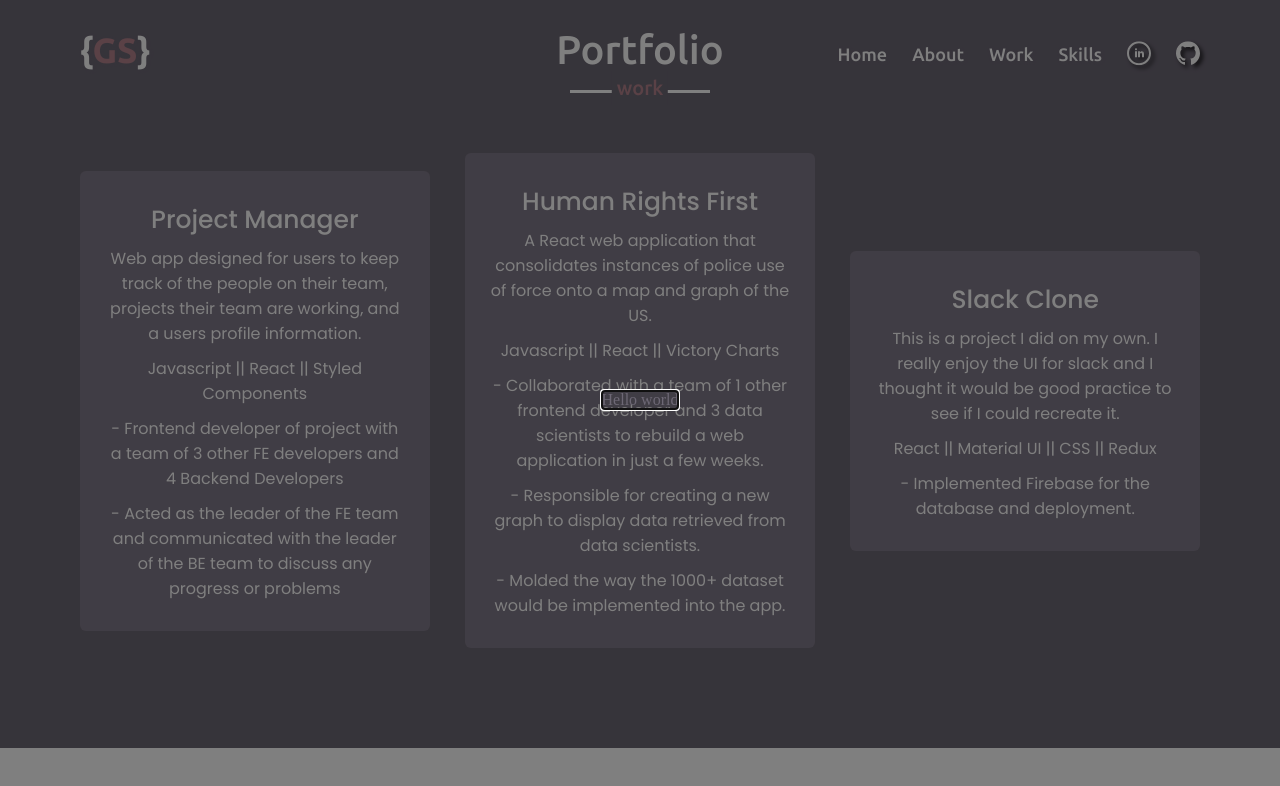
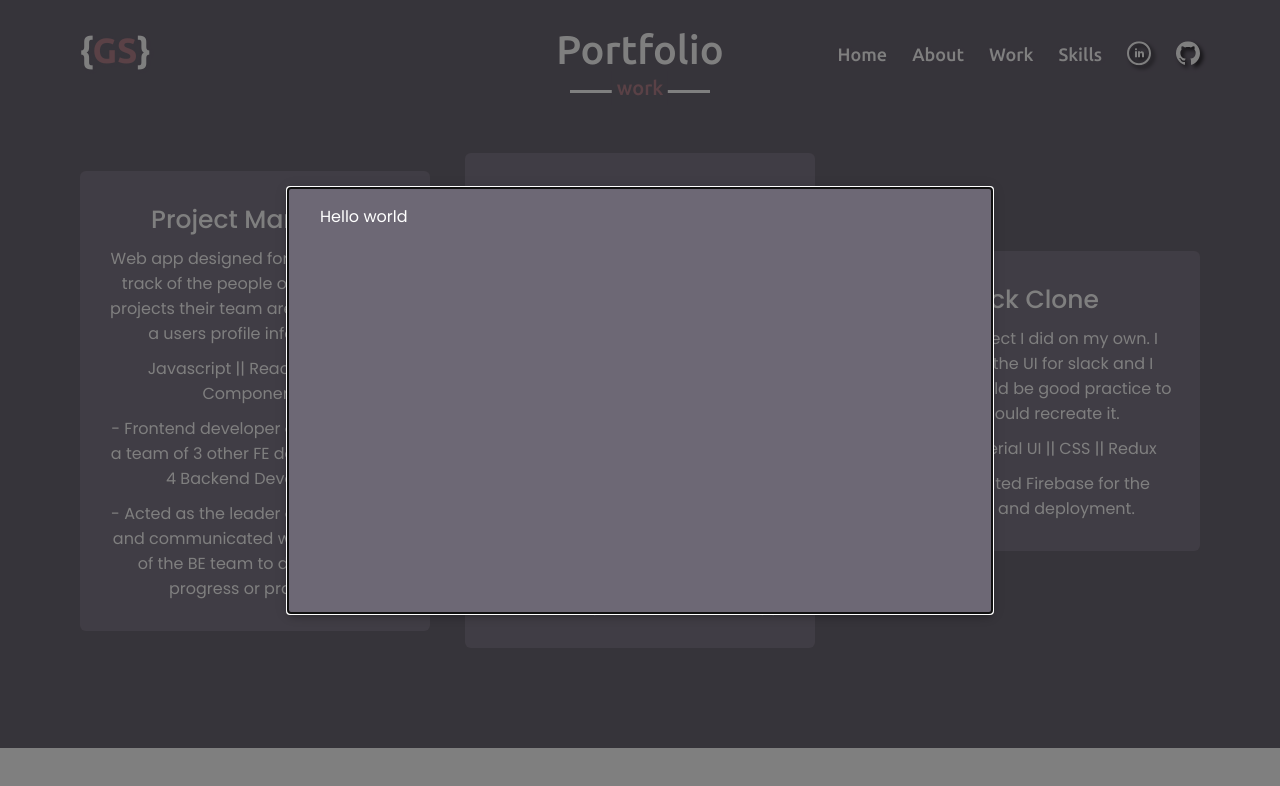
Before and after one commit to galosandoval/portfolio, a React (Create React App) app in the folder react-portfolio/: page / in a window 1280 px wide. Both pictures are taken after a click on the element 254 px from the left and 2401 px from the top of the page. Shown: the part 2001-2787 px from the top of the page. Built offline with nearby package versions, Linux system fonts and the light colour scheme.

Commit message:
embeds video into project 1s modal

```diff
--- a/react-portfolio/package.json
+++ b/react-portfolio/package.json
@@ -11,6 +11,7 @@
     "jquery": "^3.6.0",
     "react": "^17.0.2",
     "react-dom": "^17.0.2",
+    "react-player": "^2.9.0",
     "react-scripts": "4.0.3",
     "web-vitals": "^1.1.2"
   },
--- a/react-portfolio/src/App.js
+++ b/react-portfolio/src/App.js
@@ -2,7 +2,7 @@ import { About } from "./components/About";
 // import { Contact } from "./components/Contact";
 import { Header } from "./components/Header";
 import { Home } from "./components/Home";
-import { Services } from "./components/Services";
+import { Projects } from "./components/Projects";
 import { Skills } from "./components/Skills";
 
 function App() {
@@ -11,7 +11,7 @@ function App() {
       <Header />
       <Home />
       <About />
-      <Services />
+      <Projects />
       <Skills />
       {/* <Contact /> */}
     </div>
--- a/react-portfolio/src/components/ProjectModal.jsx
+++ b/react-portfolio/src/components/ProjectModal.jsx
@@ -3,6 +3,7 @@ import Fade from "@material-ui/core/Fade";
 import Backdrop from "@material-ui/core/Backdrop";
 import { makeStyles } from "@material-ui/core/styles";
 import React, { useState } from "react";
+import ReactPlayer from "react-player"
 
 const useStyles = makeStyles((theme) => ({
   modal: {
@@ -11,15 +12,16 @@ const useStyles = makeStyles((theme) => ({
     justifyContent: "center",
   },
   paper: {
-    backgroundColor: theme.palette.background.paper,
-    border: "2px solid #000",
+    backgroundColor: "#6d6875",
     boxShadow: theme.shadows[5],
     padding: theme.spacing(2, 4, 3),
+    fontFamily: "'Poppins', sans-serif",
+    color: "#fff"
   },
 }));
 
 export const ProjectModal = (props) => {
-    const classes = useStyles();
+  const classes = useStyles();
   const [open, setOpen] = useState(false);
 
   const handleOpen = () => {
@@ -31,7 +33,9 @@ export const ProjectModal = (props) => {
   };
   return (
     <div className="modal">
-        <div className="modal-content" onClick={handleOpen}>{props.data}</div>
+      <div className="modal-content" onClick={handleOpen}>
+        {props.data}
+      </div>
 
       <Modal
         aria-labelledby="transition-modal-title"
@@ -46,7 +50,10 @@ export const ProjectModal = (props) => {
         }}
       >
         <Fade in={open}>
-        <p>Hello world</p>
+          <div className={classes.paper}>
+            <p>Hello world</p>
+            <ReactPlayer playing={true} loop={true} playbackRate={2} url={props.url} />
+          </div>
         </Fade>
       </Modal>
     </div>
--- /dev/null
+++ b/react-portfolio/src/components/Projects.jsx
@@ -0,0 +1,73 @@
+import "./Components.css";
+import { ProjectModal } from "./ProjectModal";
+export const Projects = () => {
+  const project1URL = "https://www.youtube.com/watch?v=Nf-cwwIQqIs"
+  const project1 = (
+    <div className="card">
+      <div className="box">
+        <div className="text">Project Manager</div>
+        <p>
+          Web app designed for users to keep track of the people on their team,
+          projects their team are working, and a users profile information.
+        </p>
+        <p>Javascript || React || Styled Components</p>
+        <p>
+          - Frontend developer of project with a team of 3 other FE developers
+          and 4 Backend Developers
+        </p>
+        <p>
+          - Acted as the leader of the FE team and communicated with the leader
+          of the BE team to discuss any progress or problems
+        </p>
+      </div>
+    </div>
+  );
+  const project2 = (
+    <div className="card">
+      <div className="box">
+        <div className="text">Human Rights First</div>
+        <p>
+          A React web application that consolidates instances of police use of
+          force onto a map and graph of the US.
+        </p>
+        <p>Javascript || React || Victory Charts</p>
+        <p>
+          - Collaborated with a team of 1 other frontend developer and 3 data
+          scientists to rebuild a web application in just a few weeks.{" "}
+        </p>
+        <p>
+          - Responsible for creating a new graph to display data retrieved from
+          data scientists.
+        </p>
+        <p>
+          - Molded the way the 1000+ dataset would be implemented into the app.
+        </p>
+      </div>
+    </div>
+  );
+  const project3 = (
+    <div className="card">
+      <div className="box">
+        <div className="text">Slack Clone</div>
+        <p>
+          This is a project I did on my own. I really enjoy the UI for slack and
+          I thought it would be good practice to see if I could recreate it.
+        </p>
+        <p>React || Material UI || CSS || Redux</p>
+        <p>- Implemented Firebase for the database and deployment.</p>
+      </div>
+    </div>
+  );
+  return (
+    <section className="services" id="services">
+      <div className="max-width">
+        <h2 className="title">Portfolio</h2>
+        <div className="serv-content">
+          <ProjectModal url={project1URL} data={project1} />
+          <ProjectModal data={project2} />
+          <ProjectModal data={project3} />
+        </div>
+      </div>
+    </section>
+  );
+};
--- a/react-portfolio/src/components/Services.jsx
+++ /dev/null
@@ -1,150 +0,0 @@
-import "./Components.css";
-import { ProjectModal } from "./ProjectModal";
-export const Services = () => {
-  const project1 = (
-      <div className="card">
-        <div className="box">
-          <div className="text">Project Manager</div>
-          <p>
-            Web app designed for users to keep track of the people on their
-            team, projects their team are working, and a users profile
-            information.
-          </p>
-          <p>Javascript || React || Styled Components</p>
-          <p>
-            - Frontend developer of project with a team of 3 other FE developers
-            and 4 Backend Developers
-          </p>
-          <p>
-            - Acted as the leader of the FE team and communicated with the
-            leader of the BE team to discuss any progress or problems
-          </p>
-        </div>
-      </div>
-  );
-  const project2 = (
-
-      <div className="card">
-        <div className="box">
-          <div className="text">Human Rights First</div>
-          <p>
-            A React web application that consolidates instances of police use of
-            force onto a map and graph of the US.
-          </p>
-          <p>Javascript || React || Victory Charts</p>
-          <p>
-            - Collaborated with a team of 1 other frontend developer and 3 data
-            scientists to rebuild a web application in just a few weeks.{" "}
-          </p>
-          <p>
-            - Responsible for creating a new graph to display data retrieved
-            from data scientists.
-          </p>
-          <p>
-            - Molded the way the 1000+ dataset would be implemented into the
-            app.
-          </p>
-        </div>
-      </div>
-  );
-  const project3 = (
-
-      <div className="card">
-        <div className="box">
-          <div className="text">Slack Clone</div>
-          <p>
-            This is a project I did on my own. I really enjoy the UI for slack
-            and I thought it would be good practice to see if I could recreate
-            it.
-          </p>
-          <p>React || Material UI || CSS || Redux</p>
-          <p>- Implemented Firebase for the database and deployment.</p>
-        </div>
-      </div>
-  );
-  return (
-    <section className="services" id="services">
-      <div className="max-width">
-        <h2 className="title">Portfolio</h2>
-        <div className="serv-content">
-          <ProjectModal data={project1} />
-          <ProjectModal data={project2} />
-          <ProjectModal data={project3} />
-          {/* <a
-            target="blank"
-            style={{ textDecoration: "none", color: "#fff" }}
-            href="https://github.com/galosandoval/cooksysfinalFE"
-            className="a"
-          >
-            <div className="card">
-              <div className="box">
-                <div className="text">Project Manager</div>
-                <p>
-                  Web app designed for users to keep track of the people on
-                  their team, projects their team are working, and a users
-                  profile information.
-                </p>
-                <p>Javascript || React || Styled Components</p>
-                <p>
-                  - Frontend developer of project with a team of 3 other FE
-                  developers and 4 Backend Developers
-                </p>
-                <p>
-                  - Acted as the leader of the FE team and communicated with the
-                  leader of the BE team to discuss any progress or problems
-                </p>
-              </div>
-            </div>
-          </a>
-          <a
-            target="blank"
-            style={{ textDecoration: "none", color: "#fff" }}
-            href="https://github.com/galosandoval/human-rights-first-fe-e"
-          >
-            <div className="card">
-              <div className="box">
-                <div className="text">Human Rights First</div>
-                <p>
-                  A React web application that consolidates instances of police
-                  use of force onto a map and graph of the US.
-                </p>
-                <p>Javascript || React || Victory Charts</p>
-                <p>
-                  - Collaborated with a team of 1 other frontend developer and 3
-                  data scientists to rebuild a web application in just a few
-                  weeks.{" "}
-                </p>
-                <p>
-                  - Responsible for creating a new graph to display data
-                  retrieved from data scientists.
-                </p>
-                <p>
-                  - Molded the way the 1000+ dataset would be implemented into
-                  the app.
-                </p>
-              </div>
-            </div>
-          </a>
-          <a
-            target="blank"
-            style={{ textDecoration: "none", color: "#fff" }}
-            href="https://slack-clone-57afa.web.app/"
-          >
-            <div className="card">
-              <div className="box">
-                <div className="text">Slack Clone</div>
-                <p>
-                  This is a project I did on my own. I really enjoy the UI for
-                  slack and I thought it would be good practice to see if I
-                  could recreate it.
-                </p>
-                <p>React || Material UI || CSS || Redux</p>
-                <p>- Implemented Firebase for the database and deployment.</p>
-              </div>
-            </div> */}
-          {/* </a> */}
-        </div>
-      </div>
-    </section>
-  );
-};
--- a/react-portfolio/src/index.js
+++ b/react-portfolio/src/index.js
@@ -3,9 +3,4 @@ import ReactDOM from "react-dom";
 import "./index.css";
 import App from "./App";
 
-ReactDOM.render(
-  <React.StrictMode>
-    <App />
-  </React.StrictMode>,
-  document.getElementById("root")
-);
+ReactDOM.render(<App />, document.getElementById("root"));
```
Also changed, not shown: 1 other file (tests, documents, lock files or other folders).
